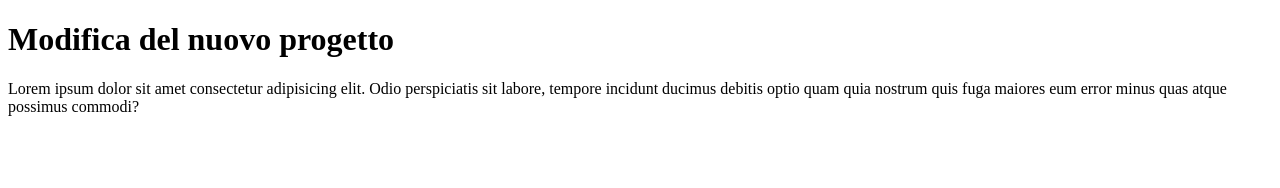
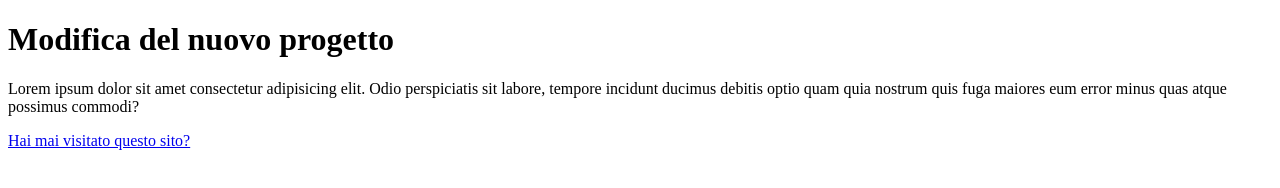
Before and after one commit to nicogheart1/prima-repo-test, a plain HTML site: page index.html in a window 1280 px wide. Drawn offline with Linux system fonts and the light colour scheme.

Commit message:
Update index.html

```diff
--- a/index.html
+++ b/index.html
@@ -8,5 +8,6 @@
 <body>
     <h1>Modifica del nuovo progetto</h1>
     <p>Lorem ipsum dolor sit amet consectetur adipisicing elit. Odio perspiciatis sit labore, tempore incidunt ducimus debitis optio quam quia nostrum quis fuga maiores eum error minus quas atque possimus commodi?</p>
+    <a href="https://www.google.it">Hai mai visitato questo sito?</a>
 </body>
 </html>
```
